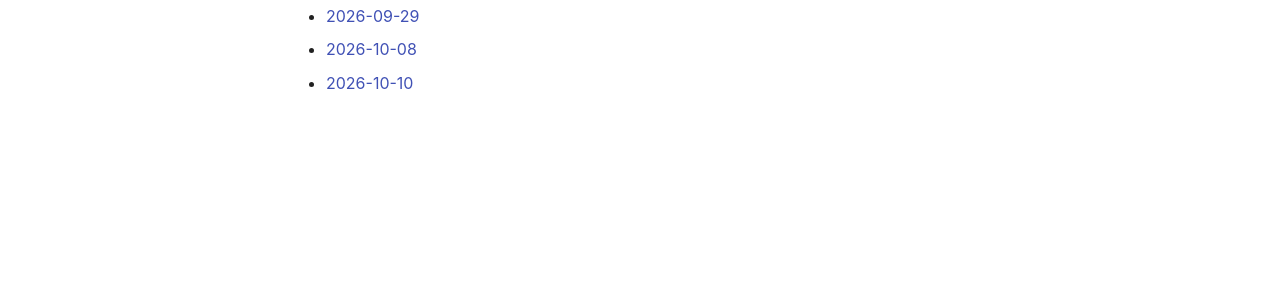
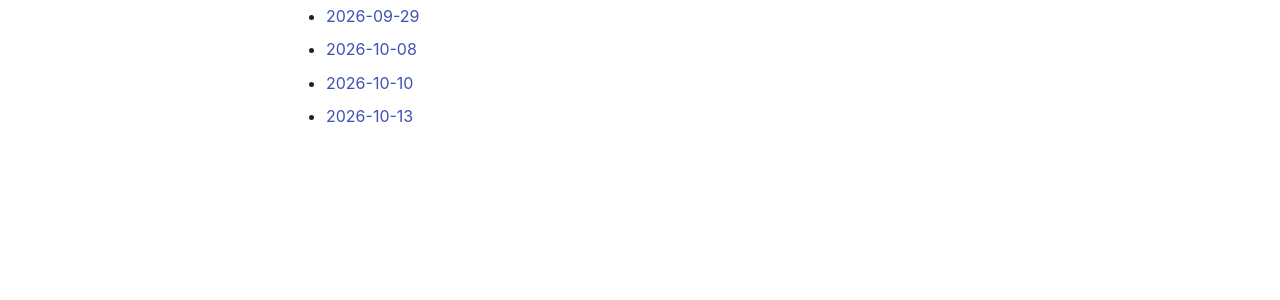
Before and after one commit to Lodpixel/Lec-Notes, an MkDocs documentation site: the page built from docs/课内/大学物理/index.md, in a window 1280 px wide. Shown: the part 427-727 px from the top of the page. Built offline with MkDocs 1.6.1 and Material for MkDocs 9.7.7, drawn with Linux system fonts in a browser that asks for light colours; comment, search, counter and statistics services are not loaded.

Commit message:
Update lecture transcript: docs/课内/大学物理/index.md

```diff
--- a/docs/课内/大学物理/index.md
+++ b/docs/课内/大学物理/index.md
@@ -16,3 +16,5 @@
 - [2026-10-08](2026-10-08.md)
 
 - [2026-10-10](2026-10-10.md)
+
+- [2026-10-13](2026-10-13.md)
```
